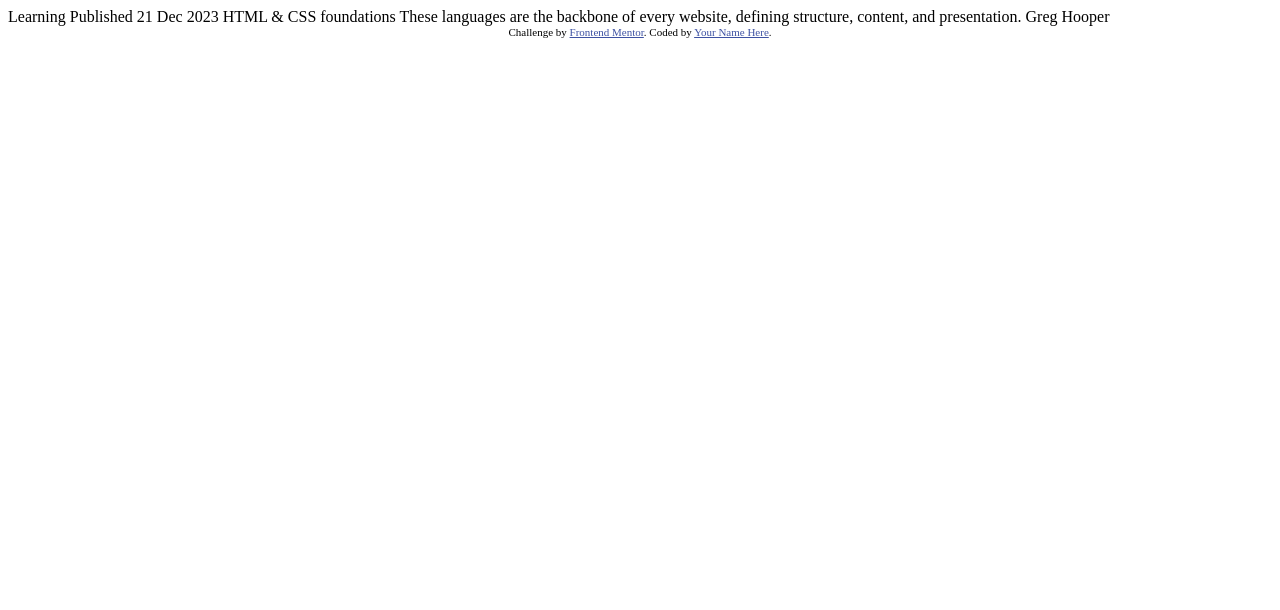
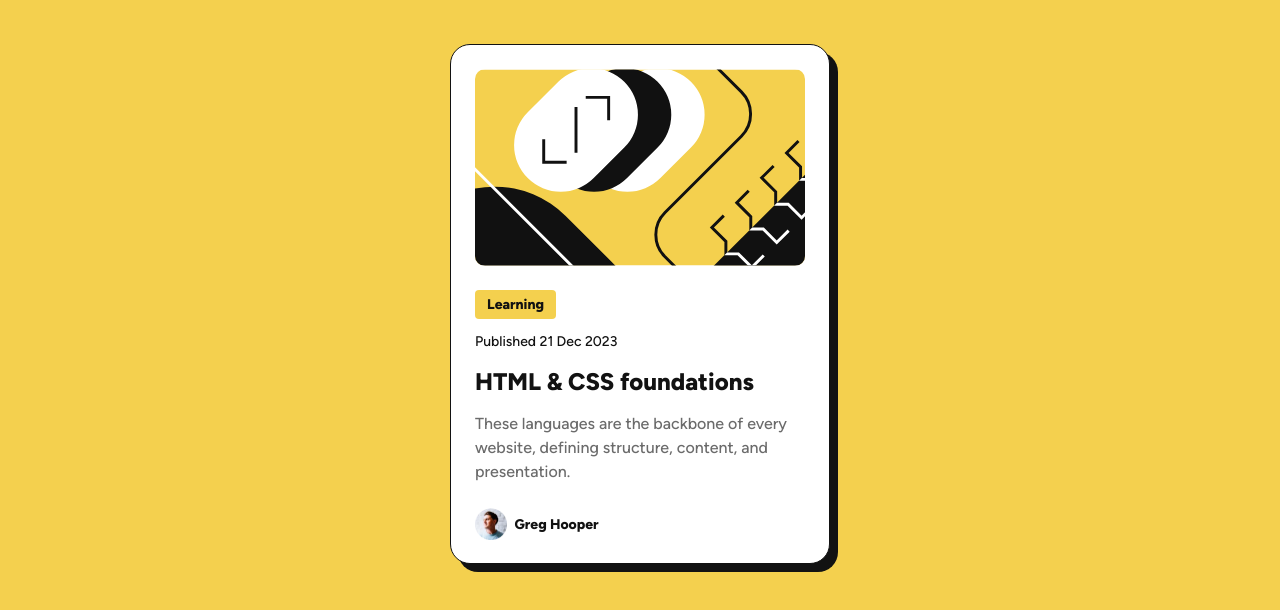
Before and after one commit to wolverwin/blog-preview-card-main, a plain HTML site: page index.html in a window 1280 px wide. Drawn offline with Linux system fonts and the light colour scheme.

Commit message:
Solved requirements

```diff
--- /dev/null
+++ b/fonts.css
@@ -0,0 +1,23 @@
+@font-face {
+    font-family: "Figtree";
+    src: url("./assets/fonts/Figtree-VariableFont_wght.ttf") format("truetype");
+    font-weight: 500;
+}
+
+@font-face {
+    font-family: "Figtree Italic";
+    src: url("./assets/fonts/Figtree-Italic-VariableFont_wght.ttf") format("truetype");
+    font-weight: 500;
+}
+
+@font-face {
+    font-family: "Figtree Extra Bold";
+    src: url("./assets/fonts/static/Figtree-ExtraBold.ttf") format("truetype");
+    font-weight: 800;
+}
+
+@font-face {
+    font-family: "Figtree Medium";
+    src: url("./assets/fonts/static/Figtree-Medium.ttf") format("truetype");
+    font-weight: 500;
+}
--- a/index.html
+++ b/index.html
@@ -2,33 +2,44 @@
 <html lang="en">
 <head>
     <meta charset="UTF-8">
-  <meta name="viewport" content="width=device-width, initial-scale=1.0"> <!-- displays site properly based on user's device -->
+    <meta name="viewport" content="width=device-width, initial-scale=1.0">
+    <!-- displays site properly based on user's device -->
 
     <link rel="icon" type="image/png" sizes="32x32" href="./assets/images/favicon-32x32.png">
 
     <title>Frontend Mentor | Blog preview card</title>
 
-  <!-- Feel free to remove these styles or customise in your own stylesheet 👍 -->
-  <style>
-    .attribution { font-size: 11px; text-align: center; }
-    .attribution a { color: hsl(228, 45%, 44%); }
-  </style>
+    <link rel="stylesheet" href="styles.css">
 </head>
 <body>
 
-  Learning
-
-  Published 21 Dec 2023
-
-  HTML & CSS foundations
-
+<main>
+    <article class="container">
+        <header>
+            <img class="header-image" src="./assets/images/illustration-article.svg" alt="illustration">
+            <nav>Learning</nav>
+            <hgroup>
+                <p class="header-p">
+                    Published
+                    <time datetime="2023-12-21">21 Dec 2023</time>
+                </p>
+                <h1><a href="#">HTML & CSS foundations</a></h1>
+            </hgroup>
+        </header>
+        <p class="main-p">
             These languages are the backbone of every website, defining structure, content, and presentation.
-
-  Greg Hooper
-
+        </p>
+        <footer>
+            <img class="avatar" src="./assets/images/image-avatar.webp" alt="Greg Hooper's avatar">
+            <p class="avatar-p"><strong>Greg Hooper</strong></p>
+        </footer>
+    </article>
+</main>
+<!--
 <div class="attribution">
     Challenge by <a href="https://www.frontendmentor.io?ref=challenge" target="_blank">Frontend Mentor</a>.
     Coded by <a href="#">Your Name Here</a>.
 </div>
+-->
 </body>
 </html>
--- /dev/null
+++ b/styles.scss
@@ -0,0 +1,129 @@
+@use "fonts.css";
+
+$yellow: hsl(47, 88%, 63%);
+$white: hsl(0, 0%, 100%);
+$gray-500: hsl(0, 0%, 42%);
+$gray-950: hsl(0, 0%, 7%);
+
+$spacing-24: 24px;
+$spacing-12: 12px;
+$spacing-8: 8px;
+$spacing-4: 4px;
+
+@mixin text-preset-1 {
+  font: clamp(20px, 4vw, 24px)/150% "Figtree Extra Bold", sans-serif;
+  letter-spacing: 0;
+  color: $gray-950;
+  text-decoration: none;
+}
+
+@mixin text-preset-2 {
+  font: clamp(12px, 2.5vw, 16px)/150% "Figtree Medium", sans-serif;
+  letter-spacing: 0;
+  color: $gray-500;
+}
+
+@mixin text-preset-3 {
+  font: clamp(12px, 2.5vw, 14px)/150% "Figtree Medium", sans-serif;
+  letter-spacing: 0;
+  color: $gray-950;
+}
+
+@mixin text-preset-4 {
+  font: clamp(12px, 2.5vw, 14px)/150% "Figtree Extra Bold", sans-serif;
+  letter-spacing: 0;
+  color: $gray-950;
+}
+
+html {
+  display: flex;
+  justify-content: center;
+}
+
+body {
+  background-color: $yellow;
+  padding: 4px;
+}
+
+.container {
+  display: flex;
+  flex-direction: column;
+  justify-content: space-around;
+  box-sizing: border-box;
+  background-color: $white;
+  border-radius: 20px;
+  border: 1.5px solid $gray-950;
+  margin: 4vh 20vw;
+  padding: $spacing-24;
+  box-shadow: 8px 8px 0 $gray-950;
+  max-width: 380px;
+  max-height: 520px;
+}
+
+@media (max-width: 650px) {
+  .container {
+    margin: 4vh 1vw;
+  }
+}
+
+header {
+  display: flex;
+  flex-direction: column;
+  align-items: flex-start;
+  margin-bottom: $spacing-12;
+}
+
+header img {
+  border-radius: 10px;
+  max-width: 100%;
+  height: auto;
+}
+
+nav {
+  @include text-preset-4;
+  background-color: $yellow;
+  border-radius: 4px;
+  padding: $spacing-4 $spacing-12;
+  margin: $spacing-24 0 $spacing-12 0;
+}
+
+p {
+  margin: 0;
+
+  &.header-p {
+    @include text-preset-3;
+  }
+
+  &.main-p {
+    @include text-preset-2;
+  }
+
+  &.avatar-p {
+    @include text-preset-4;
+    margin-left: $spacing-8;
+  }
+}
+
+h1 {
+margin: $spacing-12 0 0 0;
+
+  a {
+    @include text-preset-1;
+  }
+
+  a:hover {
+    color: $yellow;
+  }
+}
+
+footer {
+  display: flex;
+  justify-content: flex-start;
+  align-items: center;
+  margin-top: $spacing-24;
+}
+
+.avatar {
+  max-width: 32px;
+  max-height: 32px;
+}
```
Also changed, not shown: screenshots/blog-preview-card.jpg (added), styles.css (added), 3 other files. Lines whose indentation alone changed are shown as unchanged.
